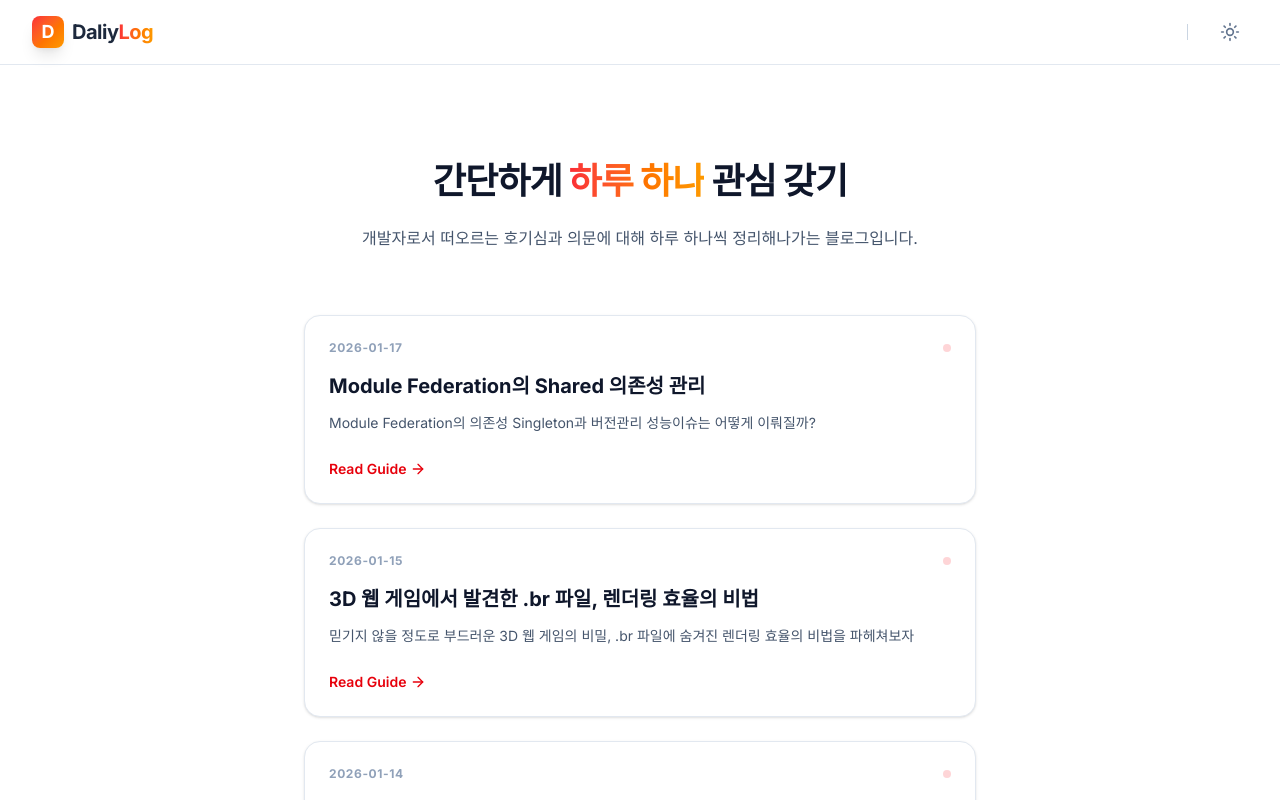
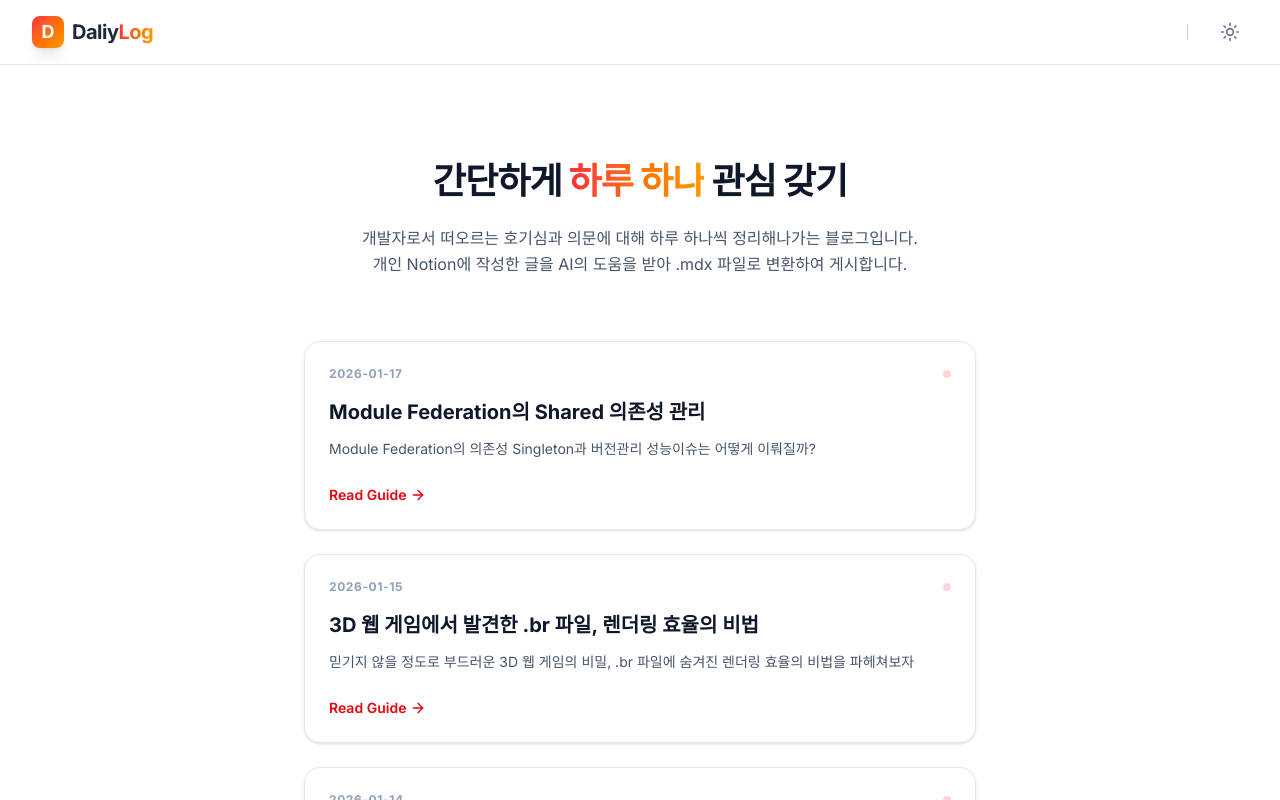
Before and after one commit to Kim-soung-won/Kim-soung-won.github.io, a Next.js app: page / in a window 1280 px wide. Shown: the top 800 px of the page. Built offline with nearby package versions, Linux system fonts and the light colour scheme.

Commit message:
fix: 기본 문구, 스타일 교정

```diff
--- a/src/app/page.tsx
+++ b/src/app/page.tsx
@@ -13,6 +13,9 @@ export default function PostsPage() {
         </h2>
         <p className="text-md text-slate-600 dark:text-slate-400 leading-relaxed">
           개발자로서 떠오르는 호기심과 의문에 대해 하루 하나씩 정리해나가는 블로그입니다.
+        </p>
+        <p className="text-md text-slate-600 dark:text-slate-400 leading-relaxed">
+          개인 Notion에 작성한 글을 AI의 도움을 받아 .mdx 파일로 변환하여 게시합니다.
         </p>
       </div>
 
```
